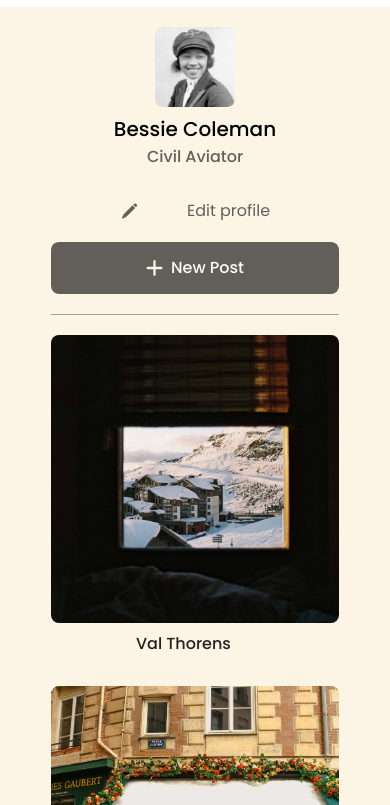
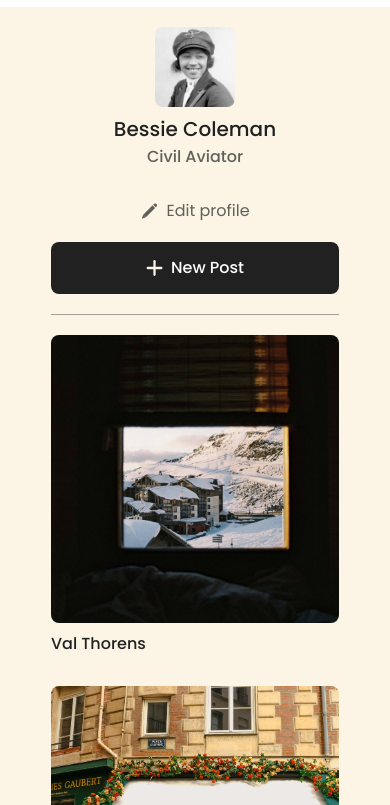
Before and after one commit to ngarura/se_project_spots, a plain HTML site: page index.html in a window 390 px wide. Shown: the part 39-844 px from the top of the page. Drawn offline with Linux system fonts and the light colour scheme.

Commit message:
Project 3 final version

```diff
--- a/blocks/card.css
+++ b/blocks/card.css
@@ -17,13 +17,13 @@
 
 .card__title{
   color: rgba(33, 33, 33, 1);
-  max-width: 190px;
+  max-width: 353px;
   font-weight: 500;
   font-size: 20px;
   line-height: 24px;
   text-overflow: ellipsis;
+  white-space: nowrap;
   overflow: hidden;
-  line-clamp: 3;
 }
 
 .card__like-button{
@@ -35,6 +35,11 @@
   opacity: 40%;
 }
 
+.card__like-button:hover{
+  opacity: 1;
+  cursor: pointer;
+}
+
 @media screen and (max-width: 627px) {
   .card__image{
     height: 288px;
@@ -44,13 +49,13 @@
 
   .card__content{
     max-width: 288px;
-    justify-content: center;
+    text-align: left;
   }
 
   .card__title{
     font-size: 16px;
     line-height: 16px;
-    width: 95px;
+    max-width: 288px;
     text-overflow: ellipsis;
     white-space: nowrap;
     overflow: hidden;
--- a/blocks/footer.css
+++ b/blocks/footer.css
@@ -1,4 +1,4 @@
-.footer{
+.footer__copyright{
   display: flex;
   justify-content: center;
   color: rgba(33, 33, 33, 0.7);
--- a/blocks/profile.css
+++ b/blocks/profile.css
@@ -21,6 +21,7 @@
   font-weight: 500;
   font-size: 32px;
   line-height: 1;
+  color: rgba(33, 33, 33, 1);
   text-overflow: ellipsis;
   overflow: hidden;
   line-clamp: 3;
@@ -74,7 +75,7 @@
   margin-top: auto;
   border: none;
   border-radius: 8px;
-  opacity: 0.7;
+  opacity: 1;
 }
 
 .profile__edit-button:hover{
@@ -84,7 +85,7 @@
 
 .profile__add-button:hover{
   cursor: pointer;
-  opacity: 1;
+  opacity: 0.8;
 }
 
 @media screen and (max-width: 627px)
@@ -121,7 +122,7 @@
   }
 
   .profile__edit-button{
-    margin: 0;
+    margin: 0 auto;
   }
 
   .profile__add-button{
--- a/index.html
+++ b/index.html
@@ -22,7 +22,7 @@
           <h1 class="profile__name">Bessie Coleman</h1>
           <p class="profile__description">Civil Aviator</p>
           <button type="button" class="profile__edit-button">
-            <img src="./images/pencil.svg" alt="Pencil icon"> Edit profile
+            <img src="./images/pencil.svg" alt="Pencil icon">Edit profile
           </button>
         </div>
         <button type="button" class="profile__add-button">
@@ -101,7 +101,7 @@
       </section>
     </main>
     <footer class="footer page__section">
-      <p class="footer">2025 &copy; Spots</p>
+      <p class="footer__copyright">2025 &copy; Spots</p>
     </footer>
   </div>
 
```
